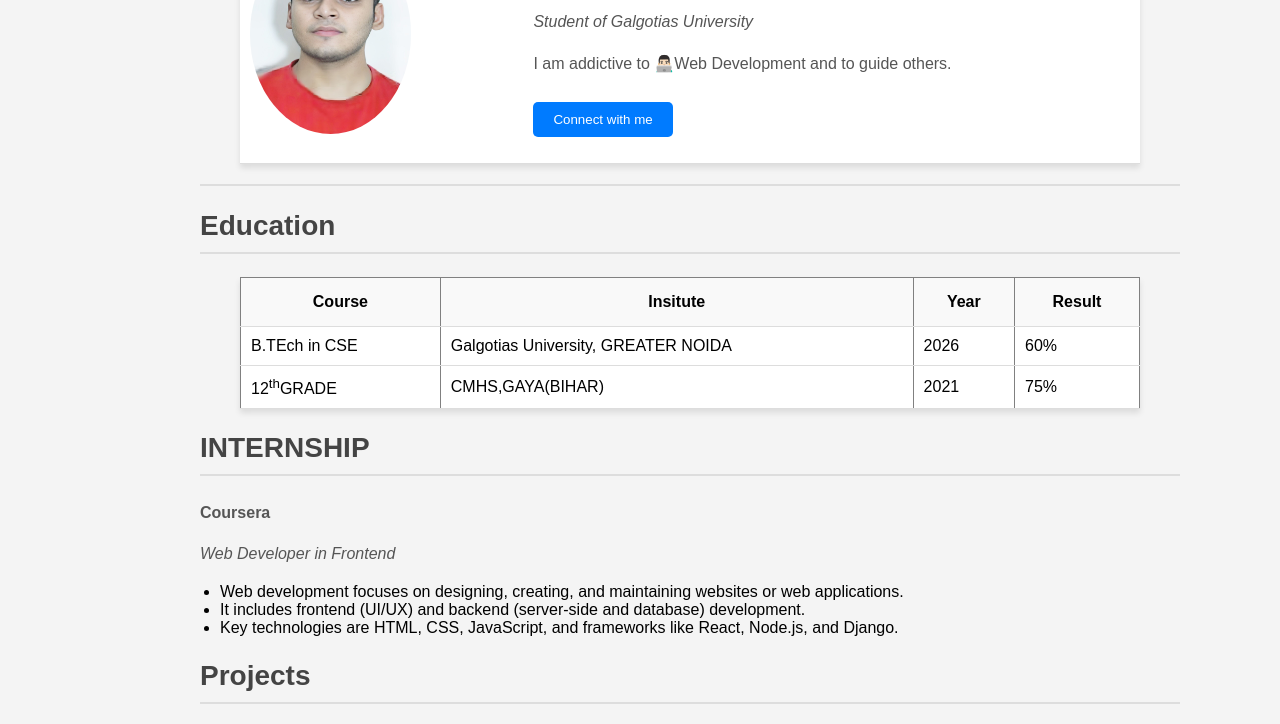
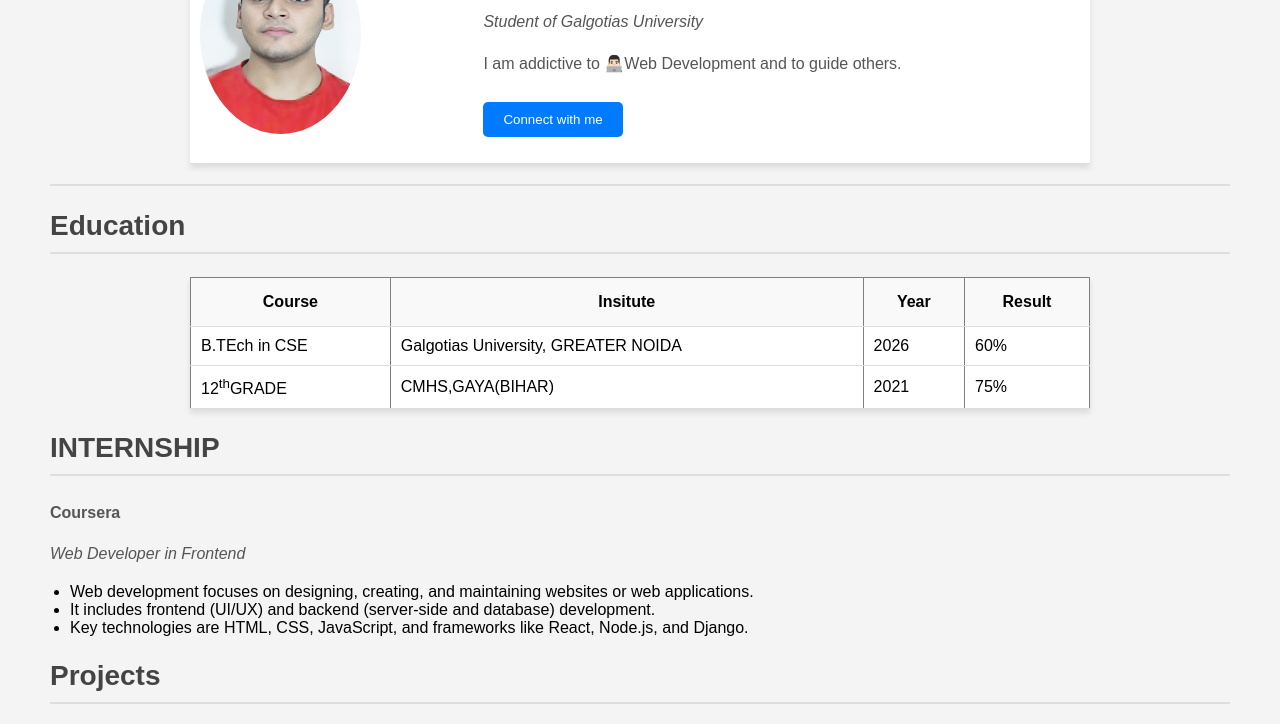
Before and after one commit to ayazalam2023/codsoft_taskno1, a plain HTML site: page index.html in a window 1280 px wide. Shown: the part 161-885 px from the top of the page. Drawn offline with Linux system fonts and the light colour scheme.

Commit message:
Update style.css

```diff
--- a/style.css
+++ b/style.css
@@ -1,8 +1,8 @@
 /* CSS (Save this in a file called styles.css) */
 body {
     font-family: Arial, sans-serif;
-    margin: 25px 50px 75px 100px;
-    padding: 25px 50px 75px 100px;
+    margin: 30px 30px 30px 30px;
+    padding: 20px 20px 20px 20px;
     background-color: #f4f4f4;
 }
 
```
